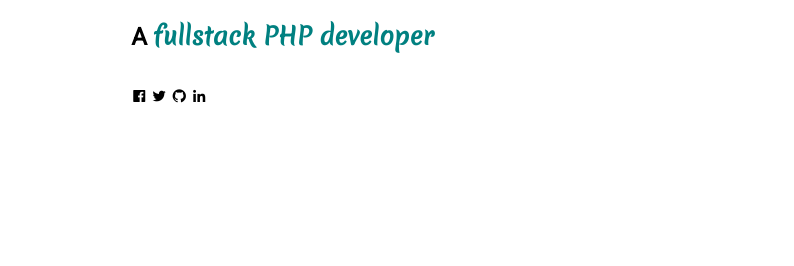
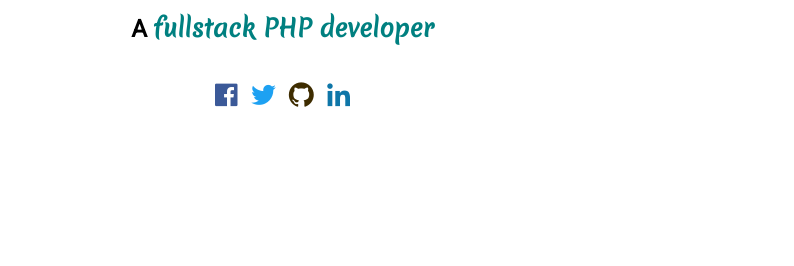
Before and after one commit to karlebh/site, a plain HTML site: page index.html in a window 1280 px wide. Shown: the part 366-632 px from the top of the page, 0-794 px from the left. Drawn offline with nearby package versions, Linux system fonts and the light colour scheme; grey boxes are pictures that could not be loaded; a web font is replaced by a local one.

Commit message:
Wonderful

```diff
--- a/css/aboutMe.css
+++ b/css/aboutMe.css
@@ -1,5 +1,7 @@
 
 #aboutMe {
+	display: flex;
+	flex-direction: column;
 	text-align: justify;
 	padding: 1rem;
 }
--- a/css/utility.css
+++ b/css/utility.css
@@ -21,3 +21,19 @@
 .text-center {
 	text-align: center;
 }
+
+.blue {
+	color: #3b5998;
+}
+
+.tblue {
+	color: #1DA1F2;
+}
+
+.github {
+	color: #3E2C00;
+}
+
+.linkedIn {
+	color: #0e76a8;
+}
--- a/index.html
+++ b/index.html
@@ -51,11 +51,12 @@
 				<br>
 				<br>
 
-				<div>
-					<i class='bx bxl-facebook-square'></i>
-					<i class='bx bxl-twitter'></i>
-					<i class='bx bxl-github'></i>
-					<i class='bx bxl-linkedin'></i>
+				<div class="" style="font-size: 30px; text-align: center;">
+					<i class='bx bxl-facebook-square blue'></i>
+					<i class='bx bxl-twitter tblue'></i>
+					<i class='bx bxl-github github'></i>
+					<i class='bx bxl-linkedin linkedIn'></i>
+
 				</div>
 			</div>
 			<br><br>
@@ -94,7 +95,7 @@
 		<h3>Cool Footer &copy; 2021</h3>
 		<br><br>
 
-		<div class="text-center" style="color: teal; margin: auto; font-size: 100px;">
+		<div class="text-center" style="color: teal; margin: auto; font-size: 40px;">
 			<i class='bx bxl-facebook-square'></i>
 			<i class='bx bxl-twitter'></i>
 			<i class='bx bxl-github'></i>
```
